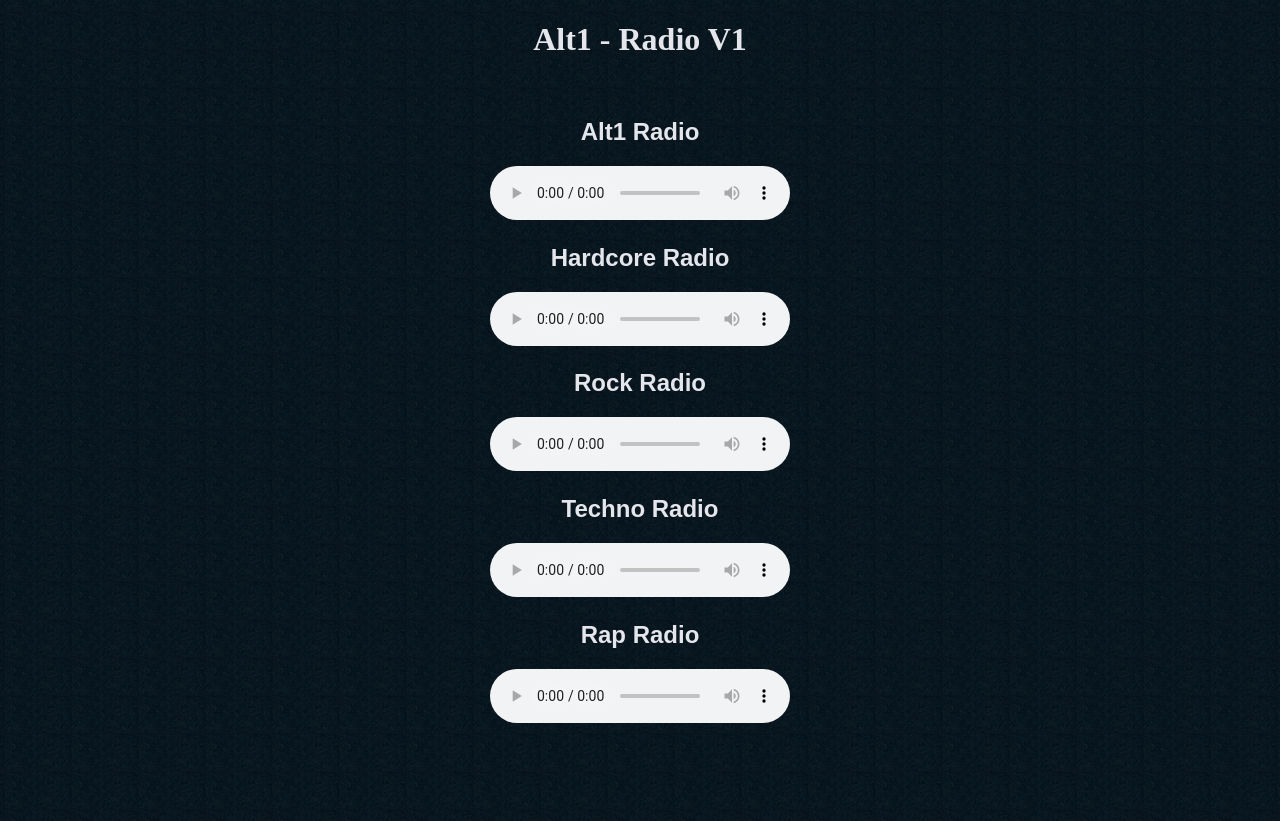
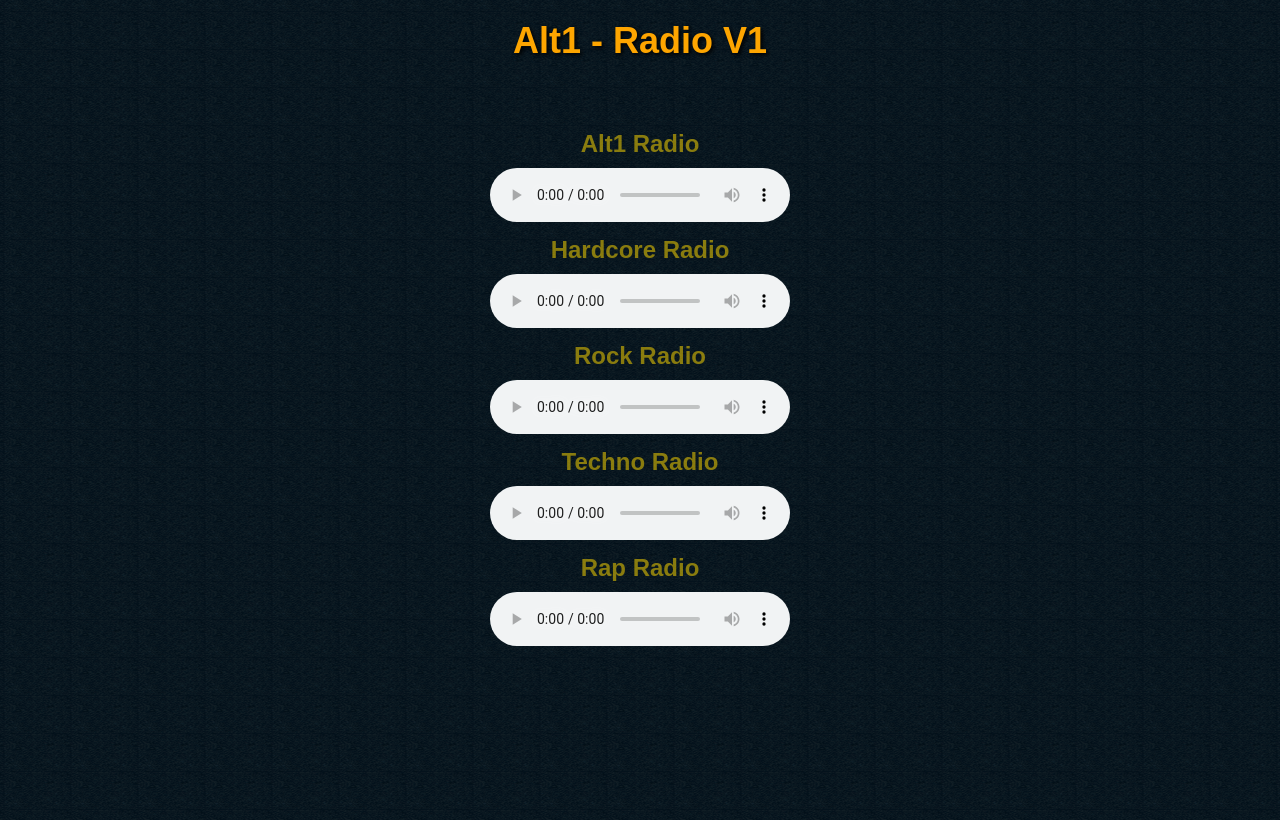
Before and after one commit to YT-Trekz/ALT1-Radio, a plain HTML site: page index.html in a window 1280 px wide. Drawn offline with Linux system fonts and the light colour scheme.

Commit message:
Update style.css
make it more like rs3

```diff
--- a/style.css
+++ b/style.css
@@ -9,22 +9,35 @@ body {
     overflow: auto;
 }
 
-h1, h2, h3, h4, h5, h6 {
-    color: #e5e6eb; /* Common color for headers */
+h1 {
+    color: #ffa600fd; /* Color for h1 header */
+    text-align: center; /* Center align h1 header */
+    font-family: 'Arial', sans-serif; /* Font family for h1 header */
+    margin: 20px 0; /* Margin for spacing */
+    font-size: 36px; /* Font size for h1 header */
+    text-shadow: 2px 2px 4px #000000; /* Text shadow for better visibility */
+}
+
+h2, h3, h4, h5, h6 {
+    color: #ffd90086; /* Common color for headers */
     text-align: center; /* Center align headers */
+    font-family: 'Arial', sans-serif; /* Font family for headers */
+    margin: 10px 0; /* Margin for spacing */
 }
 
 #app {
     color: white; /* Text color for the app */
+    text-align: center; /* Center align text */
+    font-family: 'Arial', sans-serif; /* Font family for the app */
+    padding: 20px; /* Padding around the app */
+    max-width: 800px; /* Maximum width for the app */
+    margin: 0 auto; /* Center the app horizontally */
 }
 
 .radio {
     text-align: center; /* Center align text */
     color: #e5e6eb; /* Text color for radio buttons */
-
     font-family: 'Arial', sans-serif; /* Font family for radio buttons */
-    font-size: 16px; /* Font size for radio buttons */
-    margin: 10px 0; /* Margin for spacing */
 }
 
 
@@ -34,10 +47,16 @@ h1, h2, h3, h4, h5, h6 {
     background-color: #000000; /* Background color of the scrollbar */
 }
 ::-webkit-scrollbar-thumb {
-    background-color: #3b3b3b; /* Color of the scrollbar thumb */
+    background-color: #ffd90086; /* Color of the scrollbar thumb */
     border-radius: 5px; /* Rounded corners for the scrollbar thumb */
-
     border: 2px solid #000000; /* Border around the scrollbar thumb */
-
     box-shadow: inset 0 0 5px rgba(0, 0, 0, 0.5); /* Inner shadow for depth */
 }
+::-webkit-scrollbar-thumb:hover {
+    background-color: #ffd900; /* Color of the scrollbar thumb on hover */
+}
+::-webkit-scrollbar-track {
+    background-color: #1a1a1a; /* Background color of the scrollbar track */
+    border-radius: 5px; /* Rounded corners for the scrollbar track */
+    box-shadow: inset 0 0 5px rgba(0, 0, 0, 0.3); /* Inner shadow for depth */
+}
```
